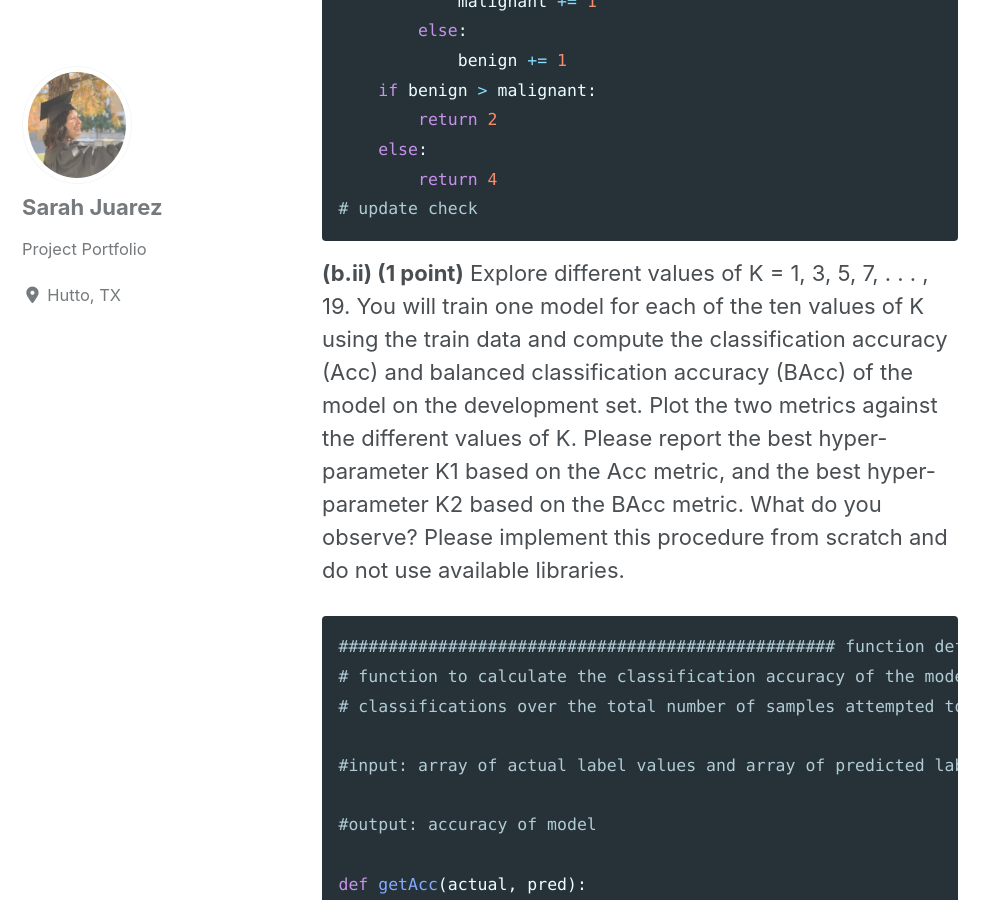
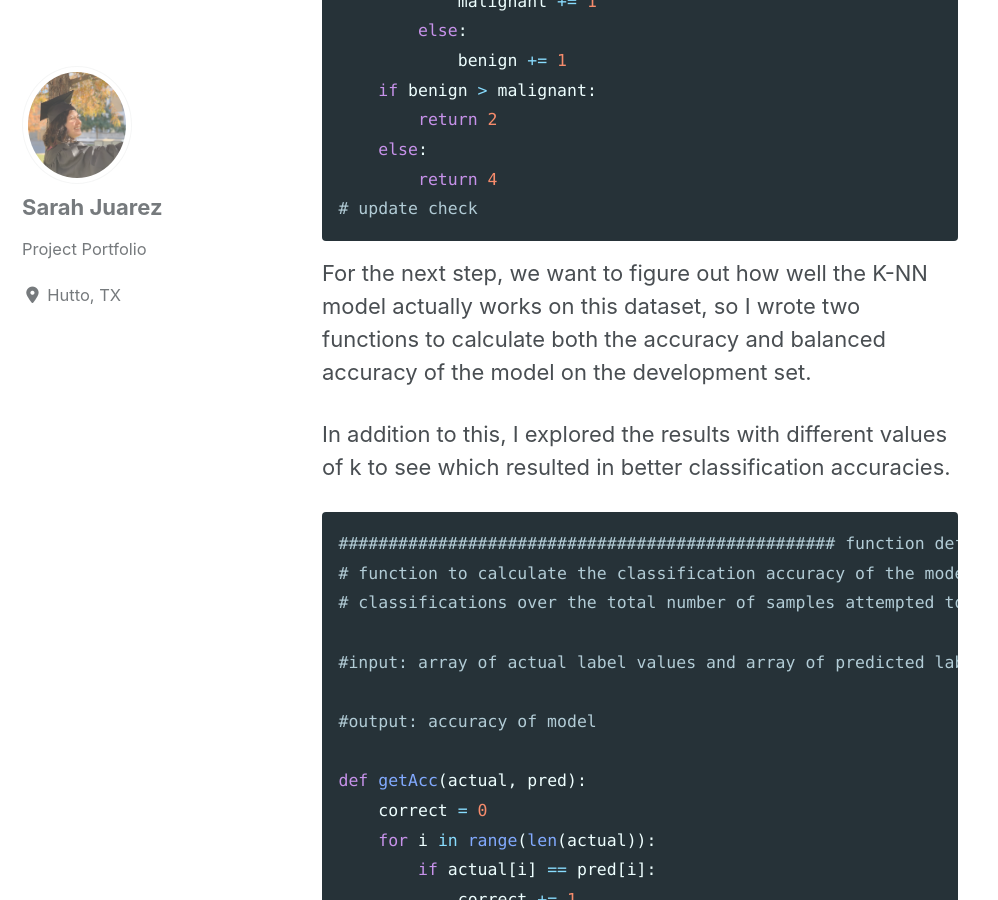
Before and after one commit to sarahajuarez11/sarahajuarez11.github.io, a Jekyll site: the page built from _posts/2019-09-16-KNN-Classifier.md, in a window 1280 px wide and 900 px high, scrolled down 6910 px. Shown: the whole window, without its empty margins (0-998 px from the left). Built offline with Jekyll 4.4.1, drawn with Linux system fonts in a browser that asks for light colours; cached includes are drawn as plain includes; nearby versions of some CDN libraries.

Commit message:
Update KNN

````diff
--- a/_posts/2019-09-16-KNN-Classifier.md
+++ b/_posts/2019-09-16-KNN-Classifier.md
@@ -214,14 +214,12 @@ def getPredClass(neighbors):
 # update check
 ```
 
-**(b.ii) (1 point)** Explore different values of K = 1, 3, 5, 7, . . . , 19. You will train one model for
-each of the ten values of K using the train data and compute the classification accuracy (Acc)
-and balanced classification accuracy (BAcc) of the model on the development set. Plot the two
-metrics against the different values of K. Please report the best hyper-parameter K1 based on
-the Acc metric, and the best hyper-parameter K2 based on the BAcc metric. What do you
-observe? Please implement this procedure from scratch and do not use available
-libraries.
+For the next step, we want to figure out how well the K-NN model actually works on this
+dataset, so I wrote two functions to calculate both the accuracy and balanced accuracy
+of the model on the development set.
 
+In addition to this, I explored the results with different values of k to see which
+resulted in better classification accuracies.
 
 
 ```python
````
